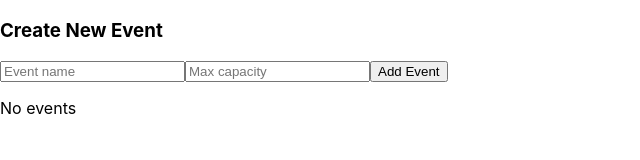
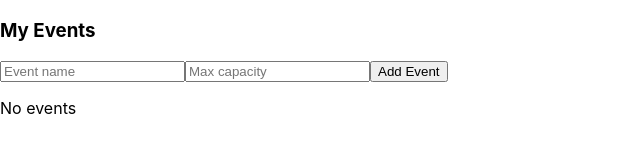
Before and after one commit to ism19/Wedding-Guest-List-Tracker, a React (Create React App) app: page / in a window 1280 px wide. Shown: the top 160 px of the page, without its empty margins (0-640 px from the left). Built offline with nearby package versions, Linux system fonts and the light colour scheme.

Commit message:
changed 'Create Event' to 'My Events'

```diff
--- a/src/App.js
+++ b/src/App.js
@@ -43,9 +43,8 @@ function App() {
 
   return (
     <div>
-      <div className="create-event">
-        <h3>Create New Event</h3>
-
+      <h3>My Events</h3>
+      <div className="add-event">
         <input
           type="text"
           value={event}
```
